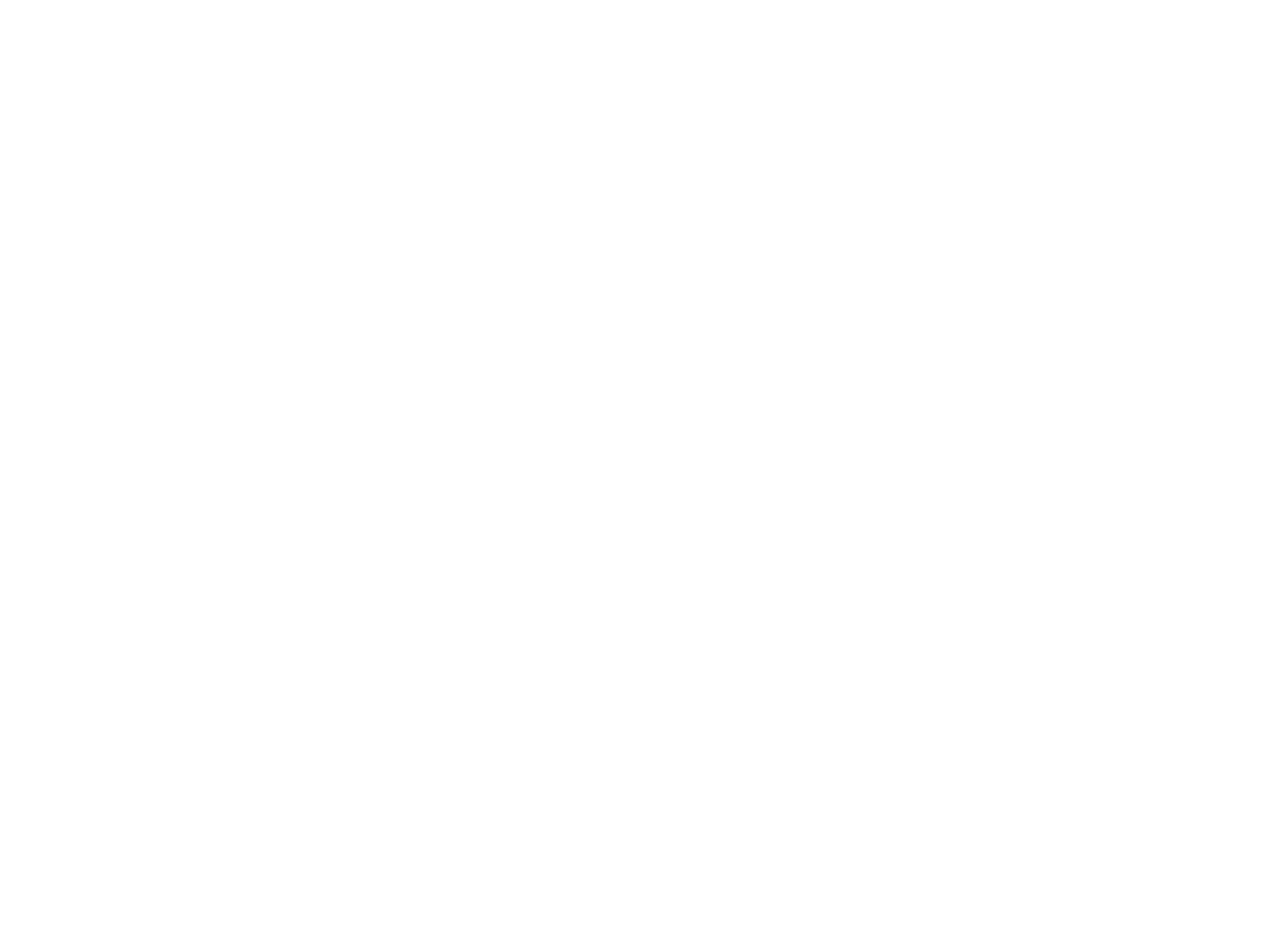
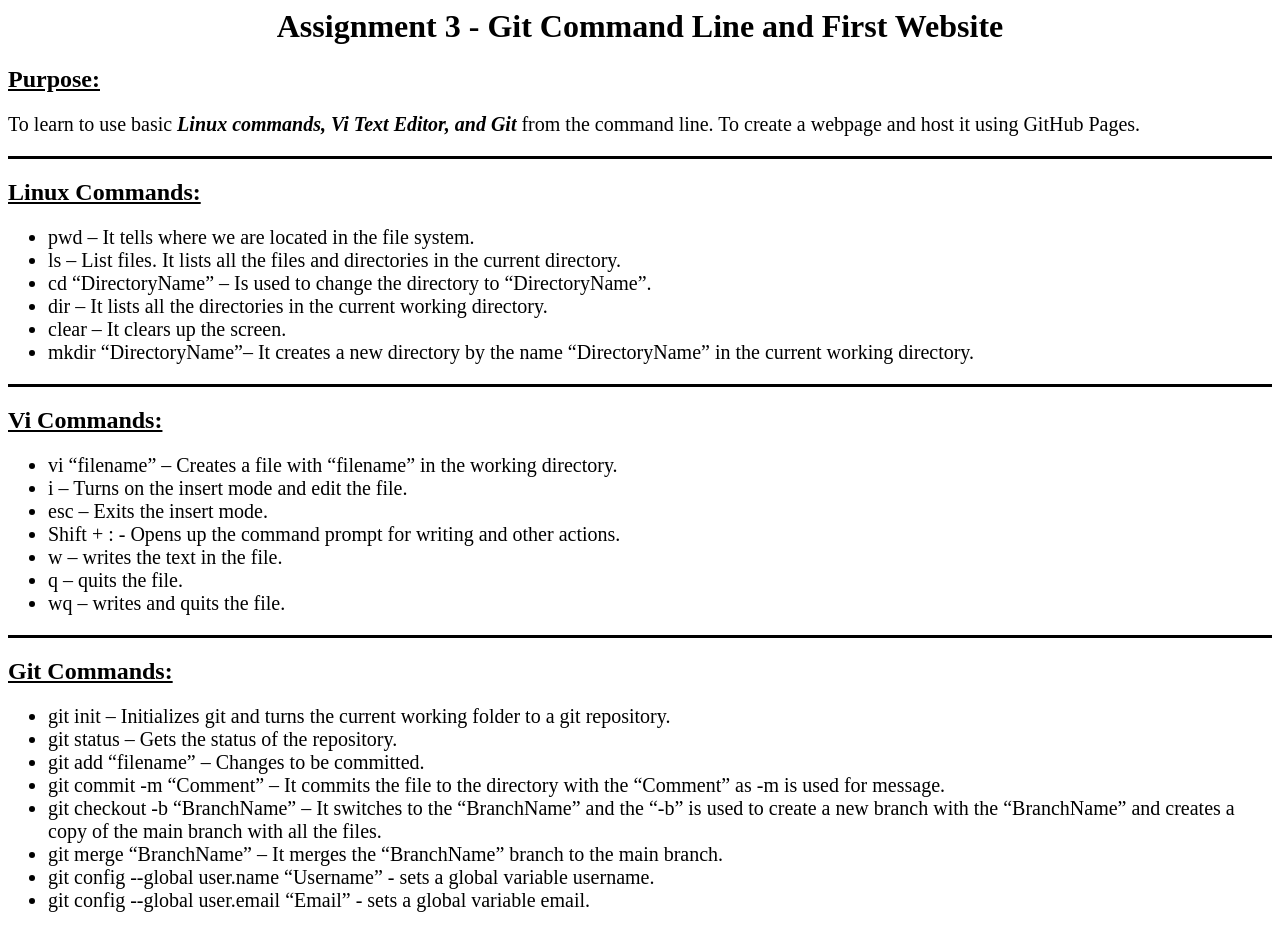
Before and after one commit to aps358/IS601_FirstWebsite, a plain HTML site: page index.html in a window 1280 px wide. Before the commit the page ends 800 px from the top, so only its background shows below. Drawn offline with Linux system fonts and the light colour scheme.

Commit message:
Commited both the files

```diff
--- a/index.html
+++ b/index.html
@@ -1,2 +1,63 @@
 <html>
+	<head>
+	<title>My First Website</title>
+	</head>
+
+	<body>
+		<div id="header">
+			<center><h1>Assignment 3 - Git Command Line and First Website</h1></center>
+		</div>
+		<div id="body">
+			<div id="purpose">
+				<h2><u>Purpose:</u></h2>
+				<p style="font-size:20px">To learn to use basic <i><b>Linux commands, Vi Text Editor, and Git</b></i> from the command line. To create a webpage and host it using GitHub Pages.</p>
+			</div>
+
+			<hr size="3px" color="#000000"/>
+
+			<div id="linux_commands">
+				<h2><u>Linux Commands:</u></h2>
+				<ul style="font-size:20px">
+					<li>pwd – It tells where we are located in the file system.</li>
+					<li>ls – List files. It lists all the files and directories in the current directory.</li>
+					<li>cd “DirectoryName” – Is used to change the directory to “DirectoryName”.</li>
+					<li>dir – It lists all the directories in the current working directory.</li>
+					<li>clear – It clears up the screen.</li>
+					<li>mkdir “DirectoryName”– It creates a new directory by the name “DirectoryName” in the current working directory.</li>
+				</ul>
+			</div>
+
+			<hr size="3px" color="#000000"/>
+
+			<div id="vi_commands">
+				<h2><u>Vi Commands:</u></h2>
+				<ul style="font-size:20px">
+					<li>vi “filename” – Creates a file with “filename” in the working directory.</li>
+					<li>i – Turns on the insert mode and edit the file.</li>
+					<li>esc – Exits the insert mode.</li>
+					<li>Shift + : - Opens up the command prompt for writing and other actions.</li>
+					<li>w – writes the text in the file.</li>
+					<li>q – quits the file.</li>
+					<li>wq – writes and quits the file.</li>
+				</ul>
+			</div>
+
+			<hr size="3px" color="#000000"/>
+
+			<div id="git_commands">
+				<h2><u>Git Commands:</u></h2>
+				<ul style="font-size:20px">
+					<li>git init – Initializes git and turns the current working folder to a git repository.</li>
+					<li>git status – Gets the status of the repository.</li>
+					<li>git add “filename” – Changes to be committed.</li>
+					<li>git commit -m “Comment” – It commits the file to the directory with the “Comment” as -m is used for message.</li>
+					<li>git checkout -b “BranchName” – It switches to the “BranchName” and the “-b” is used to create a new branch with the “BranchName” and creates a copy of the main branch with all the files.</li>
+					<li>git merge “BranchName” – It merges the “BranchName” branch to the main branch.</li>
+					<li>git config --global user.name “Username” -  sets a global variable username.</li>
+					<li>git config --global user.email “Email” -  sets a global variable email.</li>
+				</ul>
+			</div>
+
+		</div>
+	</body>
 </html>
```
Also changed, not shown: 1 other file.
